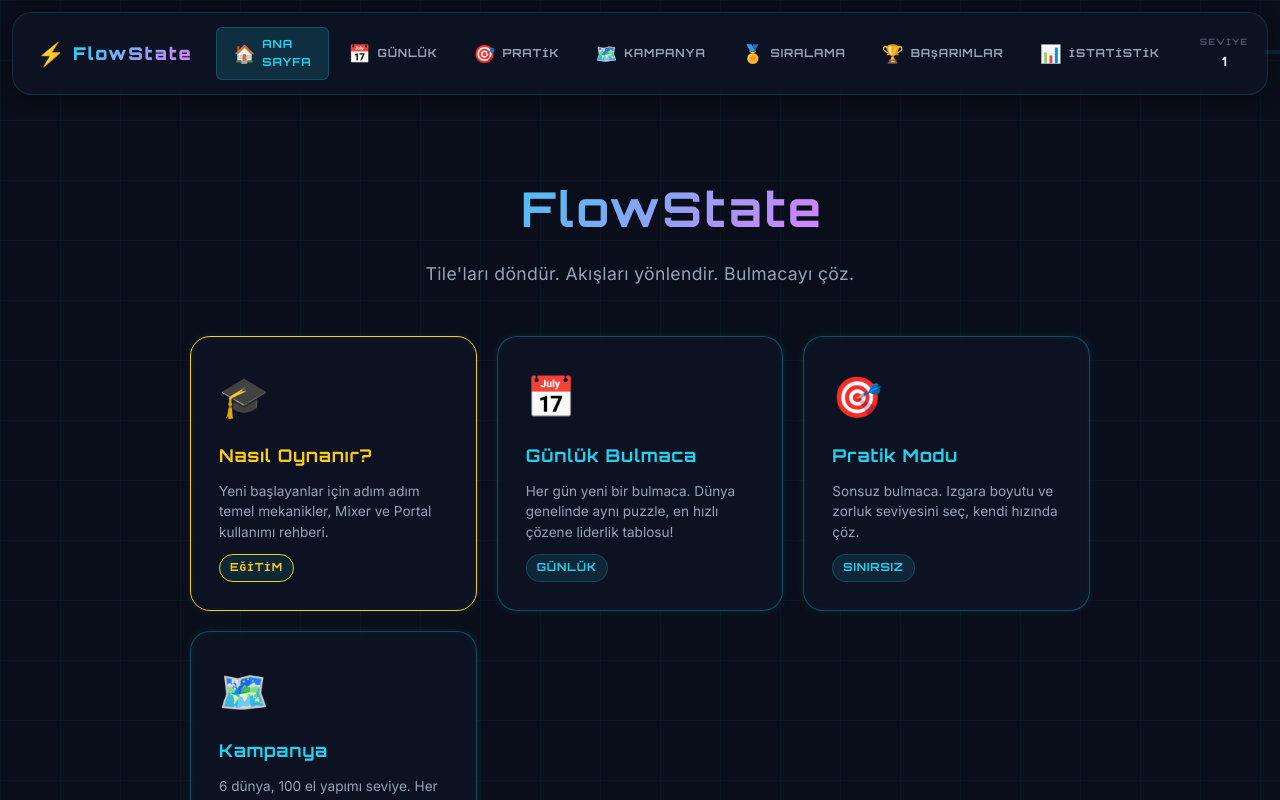
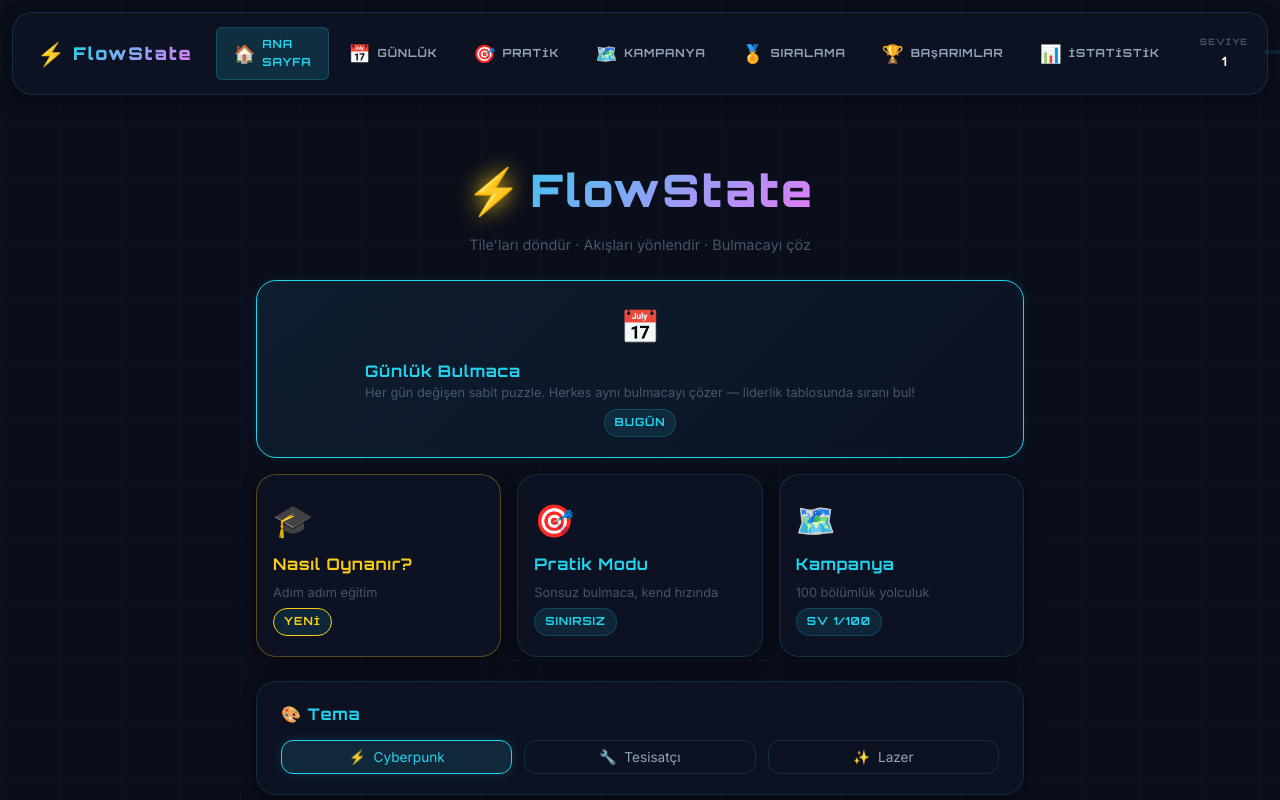
Before and after one commit to aytugcavdar/FlowState, a React (Vite) app in the folder apps/web/: page /#/ in a window 1280 px wide. Shown: the top 800 px of the page. Built offline with nearby package versions, Linux system fonts and the light colour scheme.

Commit message:
feat: homepage v3 - streak bar, pwa install, daily completion badge

```diff
--- a/apps/web/src/pages/HomePage.css
+++ b/apps/web/src/pages/HomePage.css
@@ -1,122 +1,370 @@
 /* ============================================================
-   HomePage Stilleri
-   Hero bölümü ve mod kartları.
-   ============================================================ */
+   HomePage Stilleri (v3)
+   Streak banner, featured daily card, özet bar, PWA install
+============================================================ */
 
 .home-page {
     display: flex;
     flex-direction: column;
     align-items: center;
-    gap: 48px;
-    padding-top: 40px;
+    gap: 1.5rem;
+    padding: 1.5rem 1rem 2rem;
     width: 100%;
-    max-width: 900px;
+    max-width: 800px;
+    margin: 0 auto;
 }
 
-/* ─── Hero ──────────────────────────────────────────────────── */
+/* ─── PWA Install Banner ──────────────────────────────────── */
+.pwa-banner {
+    display: flex;
+    align-items: center;
+    gap: 1rem;
+    padding: 0.75rem 1.25rem;
+    border-radius: 1rem;
+    width: 100%;
+    border: 1px solid rgba(34, 211, 238, 0.3);
+    animation: slideDown 0.4s ease;
+}
+
+@keyframes slideDown {
+    from {
+        opacity: 0;
+        transform: translateY(-10px);
+    }
+
+    to {
+        opacity: 1;
+        transform: translateY(0);
+    }
+}
+
+.pwa-icon {
+    font-size: 1.8rem;
+    flex-shrink: 0;
+}
+
+.pwa-text {
+    display: flex;
+    flex-direction: column;
+    gap: 0.1rem;
+    flex: 1;
+}
+
+.pwa-text strong {
+    font-size: 0.9rem;
+    color: var(--text-primary);
+}
+
+.pwa-text span {
+    font-size: 0.75rem;
+    color: var(--text-muted);
+}
+
+.pwa-btn {
+    flex-shrink: 0;
+    padding: 0.5rem 1rem;
+    font-size: 0.8rem;
+}
+
+/* ─── Hero ────────────────────────────────────────────────── */
 .hero {
     text-align: center;
 }
 
 .hero-title {
-    font-size: 3rem;
+    font-size: 2.8rem;
+    font-weight: 900;
+    margin: 0;
+    background: linear-gradient(135deg, var(--color-cyan), var(--color-magenta));
+    -webkit-background-clip: text;
+    -webkit-text-fill-color: transparent;
+    background-clip: text;
     display: flex;
     align-items: center;
     justify-content: center;
-    gap: 12px;
+    gap: 0.4rem;
 }
 
 .hero-icon {
-    font-size: 2.5rem;
-    animation: pulse 3s infinite;
+    -webkit-text-fill-color: initial;
+    color: var(--color-yellow);
+    filter: drop-shadow(0 0 12px var(--color-yellow));
+    animation: heroPulse 3s ease-in-out infinite;
+}
+
+@keyframes heroPulse {
+
+    0%,
+    100% {
+        filter: drop-shadow(0 0 8px var(--color-yellow));
+    }
+
+    50% {
+        filter: drop-shadow(0 0 20px var(--color-yellow));
+    }
 }
 
 .hero-subtitle {
-    margin-top: 12px;
-    font-size: 1.1rem;
-    color: var(--text-secondary);
-    letter-spacing: 0.02em;
+    color: var(--text-muted);
+    margin: 0.4rem 0 0;
+    font-size: 0.9rem;
 }
 
-/* ─── Mod Kartları ──────────────────────────────────────────── */
+/* ─── Kullanıcı Özet Kartı ────────────────────────────────── */
+.user-summary {
+    display: flex;
+    align-items: center;
+    justify-content: space-around;
+    gap: 0;
+    padding: 0.9rem 1.5rem;
+    border-radius: 1rem;
+    width: 100%;
+    animation: slideDown 0.4s ease 0.1s both;
+}
+
+.summary-item {
+    display: flex;
+    flex-direction: column;
+    align-items: center;
+    gap: 0.15rem;
+}
+
+.summary-value {
+    font-size: 1.2rem;
+    font-weight: 800;
+    color: var(--color-cyan);
+}
+
+.summary-label {
+    font-size: 0.6rem;
+    color: var(--text-muted);
+    text-transform: uppercase;
+    letter-spacing: 0.06em;
+}
+
+.summary-divider {
+    width: 1px;
+    height: 2.2rem;
+    background: var(--border-color);
+}
+
+/* ─── Mod Kartları ────────────────────────────────────────── */
 .mode-cards {
+    display: flex;
+    flex-direction: column;
+    gap: 1rem;
+    width: 100%;
+}
+
+/* Öne çıkarılmış günlük kart */
+.mode-card-featured {
+    display: flex;
+    align-items: center;
+    gap: 1.25rem;
+    padding: 1.4rem 1.5rem;
+    border-radius: 1.25rem;
+    text-decoration: none;
+    color: var(--text-primary);
+    transition: transform 0.2s ease, box-shadow 0.2s ease;
+    border-color: var(--color-cyan) !important;
+    position: relative;
+    overflow: hidden;
+}
+
+.mode-card-featured::before {
+    content: '';
+    position: absolute;
+    inset: 0;
+    background: linear-gradient(135deg, rgba(34, 211, 238, 0.06), transparent);
+    pointer-events: none;
+}
+
+.mode-card-featured:hover {
+    transform: translateY(-2px);
+    box-shadow: 0 8px 32px rgba(34, 211, 238, 0.2);
+}
+
+.mode-card-featured.mode-completed {
+    border-color: rgba(34, 197, 94, 0.5) !important;
+}
+
+.mode-card-featured.mode-completed::before {
+    background: linear-gradient(135deg, rgba(34, 197, 94, 0.06), transparent);
+}
+
+.mode-card-body {
+    flex: 1;
+    min-width: 0;
+}
+
+.done-badge {
+    display: inline-block;
+    font-size: 0.7rem;
+    background: rgba(34, 197, 94, 0.15);
+    color: #22c55e;
+    border: 1px solid rgba(34, 197, 94, 0.3);
+    border-radius: 0.5rem;
+    padding: 0.1rem 0.5rem;
+    margin-left: 0.6rem;
+    vertical-align: middle;
+}
+
+/* Alt 3 küçük kart yan yana */
+.mode-row {
     display: grid;
-    grid-template-columns: repeat(auto-fit, minmax(250px, 1fr));
-    gap: 20px;
-    width: 100%;
+    grid-template-columns: repeat(3, 1fr);
+    gap: 1rem;
 }
 
 .mode-card {
     display: flex;
     flex-direction: column;
-    align-items: flex-start;
-    gap: 12px;
-    padding: 28px;
+    gap: 0.4rem;
+    padding: 1.25rem 1rem;
+    border-radius: 1rem;
     text-decoration: none;
     color: var(--text-primary);
+    transition: transform 0.2s ease, box-shadow 0.2s ease;
+    border: 1px solid var(--border-color);
     cursor: pointer;
-    transition: all var(--transition-normal);
 }
 
 .mode-card:hover {
-    transform: translateY(-4px);
-    box-shadow: var(--shadow-glow);
-    border-color: var(--border-glow);
-}
-
-.locked-card {
-    opacity: 0.5;
-    cursor: default;
-    pointer-events: none;
+    transform: translateY(-3px);
+    box-shadow: 0 8px 24px rgba(34, 211, 238, 0.15);
+    border-color: rgba(34, 211, 238, 0.3);
 }
 
 .mode-icon {
-    font-size: 2.5rem;
+    font-size: 2rem;
 }
 
 .mode-title {
-    font-size: 1.1rem;
+    font-size: 1rem;
+    font-weight: 700;
+    margin: 0;
+    color: var(--color-cyan);
 }
 
 .mode-desc {
-    font-size: 0.85rem;
-    color: var(--text-secondary);
-    line-height: 1.5;
+    font-size: 0.8rem;
+    color: var(--text-muted);
+    margin: 0;
+    line-height: 1.4;
 }
 
-/* ─── Media Queries (Mobil Optimizasyon) ────────────────────── */
-@media (max-width: 768px) {
+.badge {
+    display: inline-block;
+    margin-top: auto;
+    padding: 0.2rem 0.6rem;
+    font-size: 0.65rem;
+    font-weight: 700;
+    letter-spacing: 0.05em;
+    border: 1px solid var(--color-cyan);
+    color: var(--color-cyan);
+    border-radius: 0.5rem;
+    width: fit-content;
+}
+
+/* ─── Tema Seçimi ─────────────────────────────────────────── */
+.theme-selector {
+    width: 100%;
+    padding: 1.25rem 1.5rem;
+    border-radius: 1rem;
+    display: flex;
+    flex-direction: column;
+    gap: 0.75rem;
+}
+
+.section-title {
+    font-size: 1rem;
+    color: var(--color-cyan);
+    margin: 0;
+}
+
+.theme-buttons {
+    display: flex;
+    gap: 0.75rem;
+    flex-wrap: wrap;
+}
+
+.theme-btn {
+    display: flex;
+    align-items: center;
+    gap: 0.5rem;
+    padding: 0.5rem 1.25rem;
+    border-radius: 0.75rem;
+    border: 1px solid var(--border-color);
+    background: transparent;
+    color: var(--text-secondary);
+    cursor: pointer;
+    font-size: 0.85rem;
+    transition: all 0.2s ease;
+    font-family: inherit;
+    flex: 1;
+    justify-content: center;
+}
+
+.theme-btn:hover {
+    border-color: var(--color-cyan);
+    color: var(--color-cyan);
+}
+
+.theme-btn.active {
+    border-color: var(--color-cyan);
+    background: rgba(34, 211, 238, 0.12);
+    color: var(--color-cyan);
+    box-shadow: 0 0 12px rgba(34, 211, 238, 0.15);
+}
+
+/* ─── Mobil ───────────────────────────────────────────────── */
+@media (max-width: 600px) {
     .home-page {
-        gap: 24px;
-        padding-top: 20px;
-        padding-bottom: 20px;
+        gap: 1rem;
+        padding: 1rem 0.75rem 1.5rem;
     }
 
     .hero-title {
         font-size: 2rem;
     }
 
-    .hero-icon {
-        font-size: 1.8rem;
-    }
-
-    .hero-subtitle {
-        font-size: 0.9rem;
-    }
-
-    .mode-cards {
-        grid-template-columns: 1fr;
-        /* Mobilde alt alta tam ekran genişliğinde göster */
-        gap: 12px;
+    .mode-row {
+        grid-template-columns: repeat(3, 1fr);
+        gap: 0.6rem;
     }
 
     .mode-card {
-        padding: 20px;
-        flex-direction: row;
-        align-items: center;
+        padding: 0.9rem 0.7rem;
     }
 
     .mode-icon {
-        font-size: 2rem;
+        font-size: 1.5rem;
+    }
+
+    .mode-title {
+        font-size: 0.8rem;
+    }
+
+    .mode-desc {
+        display: none;
+        /* Küçük kartlarda açıklama gizle */
+    }
+
+    .user-summary {
+        padding: 0.75rem 1rem;
+    }
+
+    .summary-value {
+        font-size: 1rem;
+    }
+
+    .mode-card-featured {
+        padding: 1.1rem 1rem;
+        gap: 1rem;
+    }
+
+    .mode-card-featured .mode-desc {
+        display: block;
+        font-size: 0.75rem;
     }
 }
--- a/apps/web/src/pages/HomePage.tsx
+++ b/apps/web/src/pages/HomePage.tsx
@@ -1,24 +1,66 @@
 // ============================================================
-// HomePage — Ana sayfa
-// Oyun modlarını seçme ekranı.
+// HomePage — Ana sayfa (v3)
+// Streak banner, istatistik özeti, günlük durum + PWA install
 // ============================================================
 
+import { useState, useEffect } from 'react';
 import { Link, useNavigate } from 'react-router-dom';
 import { useThemeStore, ThemeId } from '../features/game-board/model/themeStore';
 import { useGameStore } from '../features/game-board/model/gameStore';
+import { useMetaStore } from '../features/meta/model/metaStore';
 import './HomePage.css';
+
+/** PWA install prompt hook */
+function usePWAInstall() {
+    const [prompt, setPrompt] = useState<Event | null>(null);
+    const [installed, setInstalled] = useState(false);
+
+    useEffect(() => {
+        const handler = (e: Event) => {
+            e.preventDefault();
+            setPrompt(e);
+        };
+        window.addEventListener('beforeinstallprompt', handler);
+        window.addEventListener('appinstalled', () => setInstalled(true));
+        return () => window.removeEventListener('beforeinstallprompt', handler);
+    }, []);
+
+    const install = async () => {
+        if (!prompt) return;
+        (prompt as any).prompt();
+        const { outcome } = await (prompt as any).userChoice;
+        if (outcome === 'accepted') setInstalled(true);
+        setPrompt(null);
+    };
+
+    return { canInstall: !!prompt && !installed, install };
+}
+
+/** Günlük puzzle bugün tamamlandı mı? */
+function useDailyCompleted() {
+    // gameStore persist'ten okunan currentPuzzleId ile karşılaştır
+    const currentPuzzleId = useGameStore(s => s.currentPuzzleId);
+    const status = useGameStore(s => s.status);
+    const todayKey = `daily-${new Date().toISOString().slice(0, 10)}`;
+    return currentPuzzleId === todayKey && status === 'solved';
+}
 
 export function HomePage() {
     const { activeTheme, setTheme } = useThemeStore();
+    const navigate = useNavigate();
+    const startTutorialLevel = useGameStore(s => s.startTutorialLevel);
+    const { canInstall, install } = usePWAInstall();
+
+    // Meta stats
+    const stats = useMetaStore(s => s.stats);
+    const xp = useMetaStore(s => s.xp);
+    const dailyCompleted = useDailyCompleted();
 
     const themes: { id: ThemeId; name: string; icon: string }[] = [
         { id: 'theme-cyberpunk', name: 'Cyberpunk', icon: '⚡' },
         { id: 'theme-plumber', name: 'Tesisatçı', icon: '🔧' },
         { id: 'theme-laser', name: 'Lazer', icon: '✨' },
     ];
-
-    const navigate = useNavigate();
-    const startTutorialLevel = useGameStore(s => s.startTutorialLevel);
 
     const handleStartTutorial = (e: React.MouseEvent) => {
         e.preventDefault();
@@ -28,68 +70,125 @@ export function HomePage() {
 
     return (
         <div className="home-page animate-fade-in" id="home-page">
-            {/* ─── Hero Alanı ──────────────────────────────────── */}
+
+            {/* ─── PWA Install Banner ───────────────────────────── */}
+            {canInstall && (
+                <div className="pwa-banner glass-panel" id="pwa-install-banner">
+                    <span className="pwa-icon">📲</span>
+                    <div className="pwa-text">
+                        <strong>Ana ekrana ekle</strong>
+                        <span>Offline oyna, daha hızlı aç</span>
+                    </div>
+                    <button className="btn btn-primary pwa-btn" onClick={install} id="btn-pwa-install">
+                        Yükle
+                    </button>
+                </div>
+            )}
+
+            {/* ─── Hero ────────────────────────────────────────── */}
             <section className="hero">
                 <h1 className="hero-title" id="hero-title">
                     <span className="hero-icon">⚡</span>
                     FlowState
                 </h1>
                 <p className="hero-subtitle">
-                    Tile'ları döndür. Akışları yönlendir. Bulmacayı çöz.
+                    Tile'ları döndür · Akışları yönlendir · Bulmacayı çöz
                 </p>
             </section>
 
-            {/* ─── Mod Kartları ────────────────────────────────── */}
+            {/* ─── Kullanıcı Özet Kartı ────────────────────────── */}
+            {stats.totalSolved > 0 && (
+                <section className="user-summary glass-panel neon-border" id="user-summary">
+                    <div className="summary-item">
+                        <span className="summary-value">🔥 {stats.currentStreak}</span>
+                        <span className="summary-label">Günlük Seri</span>
+                    </div>
+                    <div className="summary-divider" />
+                    <div className="summary-item">
+                        <span className="summary-value">{stats.totalSolved}</span>
+                        <span className="summary-label">Çözüm</span>
+                    </div>
+                    <div className="summary-divider" />
+                    <div className="summary-item">
+                        <span className="summary-value">⭐ {xp}</span>
+                        <span className="summary-label">XP</span>
+                    </div>
+                    <div className="summary-divider" />
+                    <div className="summary-item">
+                        <span className="summary-value">
+                            {stats.fastestSolveSeconds < 9999
+                                ? `${stats.fastestSolveSeconds}s`
+                                : '—'}
+                        </span>
+                        <span className="summary-label">En Hızlı</span>
+                    </div>
+                </section>
+            )}
+
+            {/* ─── Mod Kartları ─────────────────────────────────── */}
             <section className="mode-cards" id="mode-cards">
-                <a href="#" onClick={handleStartTutorial} className="mode-card glass-panel neon-border" style={{ borderColor: 'var(--color-yellow)' }}>
+                {/* Günlük Bulmaca — Öne Çıkarılmış */}
+                <Link
+                    to="/play"
+                    className={`mode-card mode-card-featured glass-panel neon-border ${dailyCompleted ? 'mode-completed' : ''}`}
+                    id="card-daily"
+                >
+                    <div className="mode-icon">📅</div>
+                    <div className="mode-card-body">
+                        <h2 className="mode-title">
+                            Günlük Bulmaca
+                            {dailyCompleted && <span className="done-badge">✅ Tamamlandı</span>}
+                        </h2>
+                        <p className="mode-desc">
+                            Her gün değişen sabit puzzle. Herkes aynı bulmacayı çözer — liderlik tablosunda sıranı bul!
+                        </p>
+                    </div>
+                    <span className="badge">Bugün</span>
+                </Link>
+
+                <div className="mode-row">
+                    <a href="#" onClick={handleStartTutorial}
+                        className="mode-card glass-panel"
+                        style={{ borderColor: 'rgba(250,204,21,0.3)' }}
+                        id="card-tutorial"
+                    >
                         <div className="mode-icon">🎓</div>
                         <h2 className="mode-title" style={{ color: 'var(--color-yellow)' }}>Nasıl Oynanır?</h2>
-                    <p className="mode-desc">
-                        Yeni başlayanlar için adım adım temel mekanikler, Mixer ve Portal kullanımı rehberi.
-                    </p>
-                    <span className="badge" style={{ borderColor: 'var(--color-yellow)', color: 'var(--color-yellow)' }}>Eğitim</span>
+                        <p className="mode-desc">Adım adım eğitim</p>
+                        <span className="badge" style={{ borderColor: 'var(--color-yellow)', color: 'var(--color-yellow)' }}>Yeni</span>
                     </a>
 
-                <Link to="/play" className="mode-card glass-panel neon-border" id="card-daily">
-                    <div className="mode-icon">📅</div>
-                    <h2 className="mode-title">Günlük Bulmaca</h2>
-                    <p className="mode-desc">
-                        Her gün yeni bir bulmaca. Dünya genelinde aynı puzzle, en hızlı çözene liderlik tablosu!
-                    </p>
-                    <span className="badge">Günlük</span>
-                </Link>
-
-                <Link to="/practice" className="mode-card glass-panel neon-border" id="card-practice">
+                    <Link to="/practice" className="mode-card glass-panel" id="card-practice">
                         <div className="mode-icon">🎯</div>
                         <h2 className="mode-title">Pratik Modu</h2>
-                    <p className="mode-desc">
-                        Sonsuz bulmaca. Izgara boyutu ve zorluk seviyesini seç, kendi hızında çöz.
-                    </p>
+                        <p className="mode-desc">Sonsuz bulmaca, kend hızında</p>
                         <span className="badge">Sınırsız</span>
                     </Link>
 
-                <Link to="/campaign" className="mode-card glass-panel neon-border" id="card-campaign">
+                    <Link to="/campaign" className="mode-card glass-panel" id="card-campaign">
                         <div className="mode-icon">🗺️</div>
                         <h2 className="mode-title">Kampanya</h2>
-                    <p className="mode-desc">
-                        6 dünya, 100 el yapımı seviye. Her dünya yeni bir mekanik tanıtır.
-                    </p>
-                    <span className="badge">100 Bölüm</span>
+                        <p className="mode-desc">100 bölümlük yolculuk</p>
+                        <span className="badge">
+                            Sv {stats.highestCampaignLevel}/100
+                        </span>
                     </Link>
+                </div>
             </section>
 
-            {/* ─── Tema Seçici ─────────────────────────────────── */}
-            <section className="theme-selector glass-panel neon-border" style={{ marginTop: '2rem', padding: '1.5rem', width: '100%', maxWidth: '800px', display: 'flex', flexDirection: 'column', gap: '1rem' }}>
-                <h2 style={{ fontSize: '1.2rem', color: 'var(--color-cyan)', margin: 0 }}>🎨 Tema Seçimi</h2>
-                <div style={{ display: 'flex', gap: '1rem', flexWrap: 'wrap' }}>
+            {/* ─── Tema Seçimi ──────────────────────────────────── */}
+            <section className="theme-selector glass-panel" id="theme-selector">
+                <h2 className="section-title">🎨 Tema</h2>
+                <div className="theme-buttons">
                     {themes.map(t => (
                         <button
                             key={t.id}
-                            className={`btn ${activeTheme === t.id ? 'btn-primary' : ''}`}
+                            className={`theme-btn ${activeTheme === t.id ? 'active' : ''}`}
                             onClick={() => setTheme(t.id)}
-                            style={{ flex: 1, minWidth: '150px' }}
+                            id={`theme-${t.id}`}
                         >
-                            <span style={{ fontSize: '1.2rem' }}>{t.icon}</span> {t.name}
+                            <span>{t.icon}</span>
+                            <span>{t.name}</span>
                         </button>
                     ))}
                 </div>
```
Lines whose indentation alone changed are shown as unchanged.
